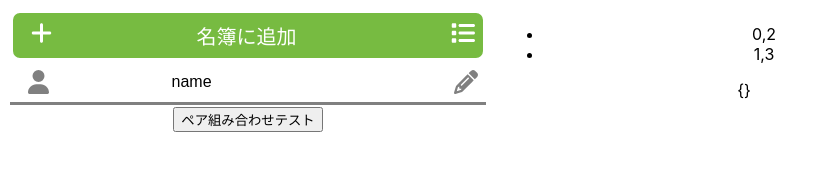
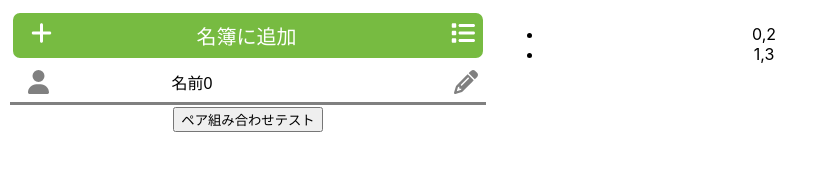
Before and after one commit to fyuuki0jp/pair_random_match, a React (Create React App) app: page / in a window 1280 px wide. Shown: the top 190 px of the page, without its empty margins (0-828 px from the left). Built offline with nearby package versions, Linux system fonts and the light colour scheme.

Commit message:
[change] jotai to recoil

```diff
--- a/src/App.tsx
+++ b/src/App.tsx
@@ -2,13 +2,16 @@ import React from 'react';
 import './App.css';
 import MemberSheet from './MemberSheet';
 import ConstructSetting from './Construct';
+import { RecoilRoot } from 'recoil';
 
 function App() {
   return (
-    <div className="App" style={{display:'flex'}}>
-      <MemberSheet/>
-      <ConstructSetting/>
-    </div>
+    <RecoilRoot>
+      <div className="App" style={{display:'flex'}}>
+        <MemberSheet/>
+        <ConstructSetting/>
+      </div>
+    </RecoilRoot>
   );
 }
 
--- a/src/Construct.tsx
+++ b/src/Construct.tsx
@@ -1,11 +1,11 @@
-import { useAtom,useAtomValue } from 'jotai';
+import { useRecoilState,useRecoilValue } from 'recoil';
 import React, { useRef, useState } from 'react';
 import {membersAtom , constructAtom, ConstructResult} from './State';
 import { combination, searchPairPattern } from './Logic';
 
 
 const ConstructPairSetting = ()=>{
-    const [construct,setConstruct] = useAtom(constructAtom)
+    const [construct,setConstruct] = useRecoilState(constructAtom)
     const [pair,setPair] = useState(construct.pairs)
     const [edit,setEdit] = useState(false)
     return (
@@ -16,14 +16,13 @@ const ConstructPairSetting = ()=>{
 }
 
 function ConstructSetting(){
-    const members = useAtomValue(membersAtom)
-    const construct = useAtomValue(constructAtom)
+    const members = useRecoilValue(membersAtom)
+    const construct = useRecoilValue(constructAtom)
 
-    const pairs:ConstructResult = members.length > 0 ? searchPairPattern(construct,members.length):{}
+//    const pairs:ConstructResult = members.length > 0 ? searchPairPattern(construct,members.length):{}
 
     return <div style={{'minWidth':'300px',maxWidth:'480px',width:'40vw',padding:'0.5rem'}}>
         <ConstructPairSetting />
-        {JSON.stringify(pairs)}
     </div>
 }
 
--- a/src/MemberSheet.tsx
+++ b/src/MemberSheet.tsx
@@ -1,15 +1,14 @@
-import { useAtom } from 'jotai';
+import { RecoilState, useRecoilState, useRecoilValue } from 'recoil';
 import React, { useRef, useState } from 'react';
-import {membersAtom} from './State';
+import {Member, membersAtom} from './State';
 import { combination, searchPairPattern } from './Logic';
 import { FontAwesomeIcon } from '@fortawesome/react-fontawesome';
-import { faCheck, faList, faPencil, faPlus, faRemove, faUser } from '@fortawesome/free-solid-svg-icons';
+import { faCheck, faList,faTrash, faPencil, faPlus, faRemove, faUser } from '@fortawesome/free-solid-svg-icons';
 
 
-function MemberRow(props:{idx:number})
+function MemberRow(props:{member:Member,deletefunc:(idx:number)=>void,updatefunc:(newMember:Member)=>void})
 {
-    const [members,setMember] = useAtom(membersAtom)
-    const [name,setName] = useState(members.filter((member)=> member.idx===props.idx)[0].name)
+    const [name,setName] = useState(props.member.name)
     const [edit,setEdit] = useState(false)
     const inputName = useRef<HTMLInputElement>(null)
 
@@ -18,31 +17,19 @@ function MemberRow(props:{idx:number})
         {
             alert('名前を空欄にできません。名前を設定してください')
         }else{
-            setEdit(!edit)
-            let newData = members.filter((item) => {
-                return item.idx !== props.idx ? true:false;
-            });
-            let changeData = members.filter((item) => {
-                return item.idx === props.idx ? true:false;
-            });
-            changeData[0].name=name
-            setMember([...newData,changeData[0]])
+            setEdit(false)
+            let newMember:Member = {idx:props.member.idx,name:name,level:props.member.level}
+            props.updatefunc(newMember)
         }
     }
     const editMember = () => {
         setEdit(true)
         inputName.current?.focus()
     }
-    const deleteMember = () => {
-        let newData = members.filter((item) => {
-            return item.idx !== props.idx ? true:false;
-          });
-        setMember([...newData])
-    }
 
     return (
         <li style={{display:'flex',margin:'0.1rem','justifyContent':'space-between',padding:'0.5rem 0.5rem',borderBottom:'solid',color:!edit? 'gray':'blue'}}>
-            {edit ? <FontAwesomeIcon icon={faRemove} size="xl" style={{marginLeft:'10px',color:'red'}} onClick={deleteMember}/>:<FontAwesomeIcon icon={faUser} size="xl" style={{marginLeft:'10px',}}/>}
+            {edit ? <FontAwesomeIcon icon={faRemove} size="xl" style={{marginLeft:'10px',color:'red'}} onClick={e=>{props.deletefunc(props.member.idx)}}/>:<FontAwesomeIcon icon={faUser} size="xl" style={{marginLeft:'10px',}}/>}
             <input ref={inputName} style={{fontSize:'12pt',maxWidth:'150px',appearance:'none',outline:0,border:'none'}} value={name} onChange={e=>{setName(e.target.value)}} readOnly={!edit}></input>
             {!edit ? <FontAwesomeIcon icon={faPencil} size="xl" style={{marginLeft:'10px'}} onClick={editMember}/>:<FontAwesomeIcon icon={faCheck} size="xl" style={{color:'green'}}onClick={updateMember}/>}
         </li>
@@ -50,20 +37,40 @@ function MemberRow(props:{idx:number})
 }
 
 function MemberSheet(){
-    const [members,setMember] = useAtom(membersAtom)
+    const [members,setMember] = useRecoilState(membersAtom)
+
+    const viewMember = [...members].sort((a,b) => a.idx-b.idx)
+    const addMember = () =>{
+        const new_id:number = members.length > 0 ? members.reduce((a,b)=> a.idx>b.idx ? a:b).idx+1:1
+        let new_member:Member = {idx:new_id,name:'名前'+new_id,level:0}
+        setMember([...members,new_member])
+    }
+    const deleteMember = (idx:number) => {
+        let newData = members.filter((item) => {
+            return item.idx !== idx ? true:false;
+          });
+        setMember([...newData])
+    }
+    const updateMember = (newMember:Member) => {
+        let newData = members.map((item:Member) => {
+            return item.idx === newMember.idx ? newMember:item;
+        });
+        setMember([...newData])
+    }
+
     return (
         <div style={{'minWidth':'300px',maxWidth:'480px',width:'40vw',padding:'0.5rem'}}>
             <div
                 style={{display:'flex',margin:'0.1rem','justifyContent':'space-between',padding:'0.5rem 0.5rem',border:'solid',borderRadius:'10px',color:'white',backgroundColor:"#77bb41"}}
                 unselectable={'on'}
-                onClick={e=>{setMember([...members,{idx:members.length > 0 ? members.reduce((a,b)=> a.idx>b.idx ? a:b).idx+1:1, name:'名前'+String(members.length > 0 ? members.reduce((a,b)=> a.idx>b.idx ? a:b).idx+1:1),level:0}])}}
+                onClick={e=>{addMember()}}
             >
                 <FontAwesomeIcon icon={faPlus} size='xl' style={{marginLeft:'10px'}}/>
                 <span style={{fontSize:'15pt',maxWidth:'100%',appearance:'none',outline:0,border:'none'}}>名簿に追加</span>
                 <FontAwesomeIcon icon={faList} size='xl' style={{marginLeft:'10px'}}/>
             </div>
 
-            {members.sort((a,b)=> a.idx-b.idx).map(m => <MemberRow idx={m.idx}/>)}
+            {viewMember.map(m => {return <MemberRow member={m} deletefunc={deleteMember} updatefunc={updateMember}/>})}
             <button onClick={e=>{
                 alert(JSON.stringify(combination(members,3).length))
             }}>ペア組み合わせテスト</button>
@@ -73,3 +80,7 @@ function MemberSheet(){
 }
 
 export default MemberSheet
+
+function useRecoilValiue(membersAtom: RecoilState<Member[]>) {
+    throw new Error('Function not implemented.');
+}
--- a/src/State.ts
+++ b/src/State.ts
@@ -1,4 +1,4 @@
-import {atom} from 'jotai'
+import { atom, selector } from "recoil"
 
 // member param
 export interface Member {
@@ -25,7 +25,8 @@ export interface ConstructResult {
     [key:string]:number //pair count
 }
 
-const membersAtom = atom<Member[]>([{idx:0,name:'name',level:0}])
-const constructAtom = atom<Construct>({pairs:[{idx:0,pair_cnt:2},{idx:1,pair_cnt:3}]})
+const membersAtom = atom<Member[]>({key:'memberState',default:[{idx:0,name:'名前0',level:0}]})
+
+const constructAtom = atom<Construct>({key:'pairConstruct',default:{pairs:[{idx:0,pair_cnt:2},{idx:1,pair_cnt:3}]}})
 
 export {membersAtom,constructAtom}
```
Also changed, not shown: package.json (+4 -4 lines), 1 other file (tests, documents, lock files or other folders).
